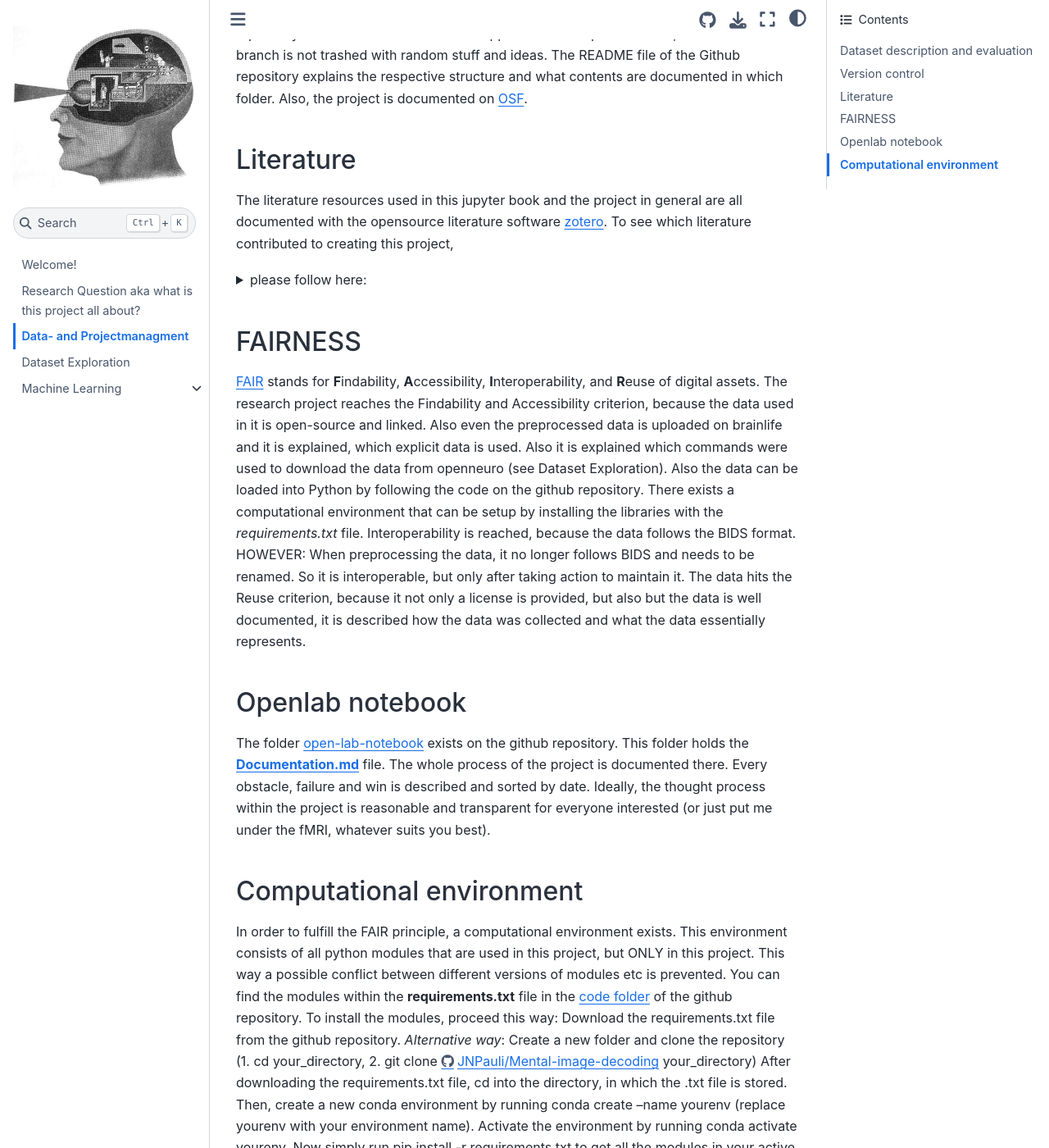
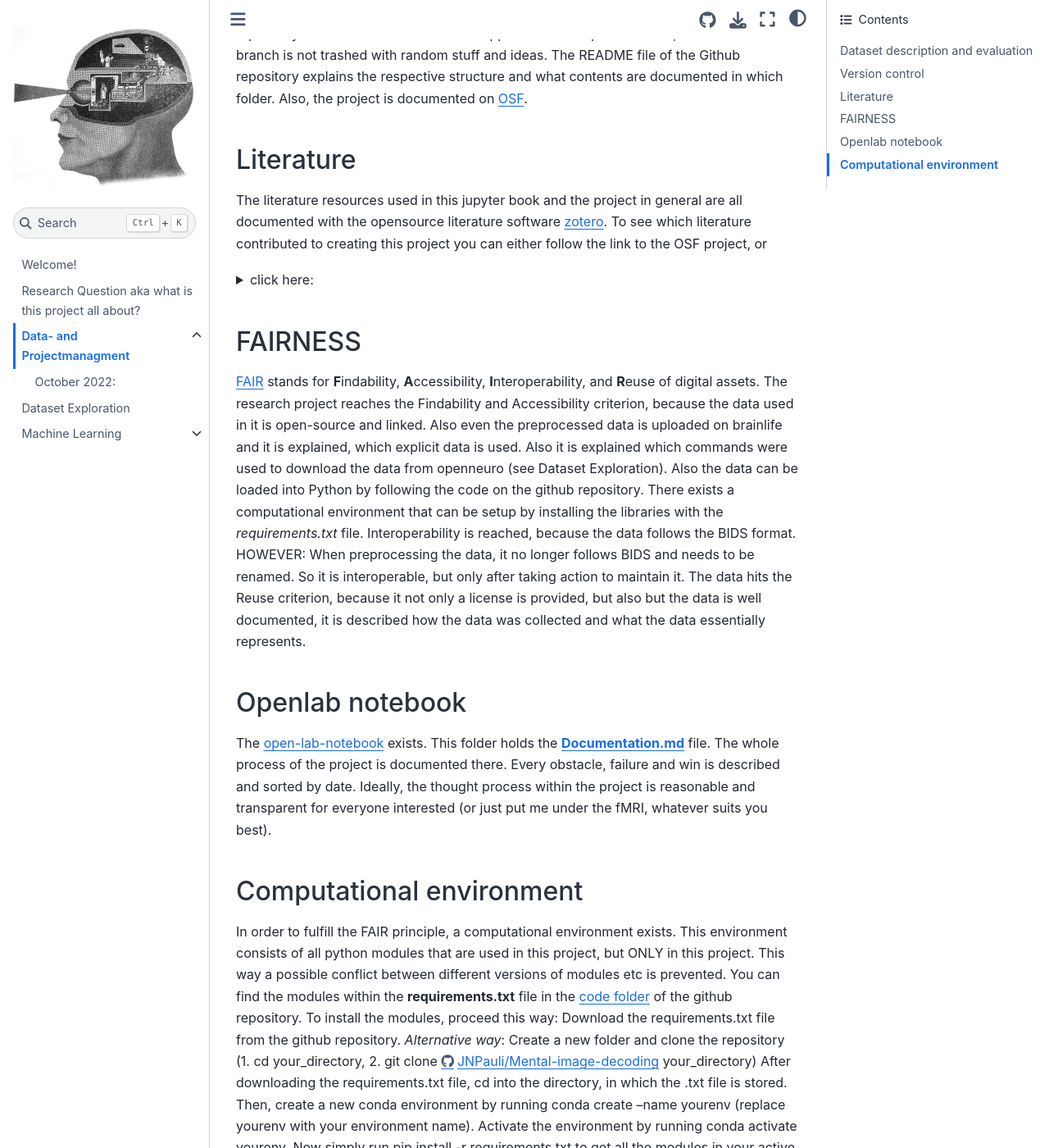
Before and after one commit to JNPauli/Banter, a Jupyter Book: the page built from content/general_information/Data_and_Projectmanagment.md, in a window 1280 px wide and 1400 px high, scrolled down 1210 px. Shown: the whole window at 82% size. Built offline with Jupyter Book 1.0.4 settings and Sphinx 7.4.7 and the Sphinx Book theme 1.1.4, drawn with Linux system fonts in a browser that asks for light colours; pages that are not in the unit, such as notebooks, are missing from menus; some of the changed text lies outside the part shown.

Commit message:
moved openlab notebook and included it, added link to zotero in datamang., added gif in machine learning.md, improved hypothesis and added link to google presentation in introduction

```diff
--- a/content/_toc.yml
+++ b/content/_toc.yml
@@ -3,6 +3,8 @@
 chapters:
 - file: general_information/Research_question.md
 - file: general_information/Data_and_Projectmanagment.md
+  sections:
+  - file: open_lab_notebook/Documentation.md
 - file: data/Dataset_Exploration.ipynb
 - file: data/General_linear_model.ipynb
 - file: general_information/Machine_Learning.md
--- a/content/general_information/Data_and_Projectmanagment.md
+++ b/content/general_information/Data_and_Projectmanagment.md
@@ -17,8 +17,8 @@
 The whole project is documented on Github. Please click [here](https://github.com/JNPauli/Mental-image-decoding) to get to the Github repository. **Note**: Most of the commits happened on the update branch, so that the main branch is not trashed with random stuff and ideas. The README file of the Github repository explains the respective structure and what contents are documented in which folder. Also, the project is documented on [OSF](https://osf.io/t2psq/).
 
 ## Literature
-The literature resources used in this jupyter book and the project in general are all documented with the opensource literature software [zotero](zotero.org). To see which literature contributed to creating this project,<details>
-<summary> please follow here:</summary>
+The literature resources used in this jupyter book and the project in general are all documented with the opensource literature software [zotero](zotero.org). To see which literature contributed to creating this project you can either follow the link to the OSF project, or<details>
+<summary> click here:</summary>
 <br>
 @misc{noauthor_mind-vis_nodate,
 	title = {{MinD}-{Vis}},
@@ -314,7 +314,7 @@
 The data hits the Reuse criterion, because it not only a license is provided, but also but the data is well documented, it is described how the data was collected and what the data essentially represents.
 
 ## Openlab notebook
-The folder [open-lab-notebook](https://github.com/JNPauli/Mental-image-decoding/tree/update/open_lab_notebook) exists on the github repository. This folder holds the **Documentation.md** file. The whole process of the project is documented there. Every obstacle, failure and win is described and sorted by date. Ideally, the thought process within the project is reasonable and transparent for everyone interested (or just put me under the fMRI, whatever suits you best).
+The [open-lab-notebook](https://github.com/JNPauli/Mental-image-decoding/open_lab_notebook.html) exists. This folder holds the **Documentation.md** file. The whole process of the project is documented there. Every obstacle, failure and win is described and sorted by date. Ideally, the thought process within the project is reasonable and transparent for everyone interested (or just put me under the fMRI, whatever suits you best).
 
 ## Computational environment
 In order to fulfill the FAIR principle, a computational environment exists. This environment consists of all python modules that are used in this project, but ONLY in this project. This way a possible conflict between different versions of modules etc is prevented. You can find the modules within the **requirements.txt** file in the [code folder](https://github.com/JNPauli/Mental-image-decoding/tree/update/code) of the github repository. To install the modules, proceed this way: Download the requirements.txt file from the github repository. *Alternative way*: Create a new folder and clone the repository (1. cd your_directory,
```
Also changed, not shown: content/general_information/Machine_Learning.md (+3 -0 lines), content/general_information/Research_question.md (+1 -1 lines), content/index.md (+5 -1 lines), content/open_lab_notebook/Documentation.md (renamed from open_lab_notebook/Documentation.md), content/open_lab_notebook/README.md (renamed from open_lab_notebook/README.md).
